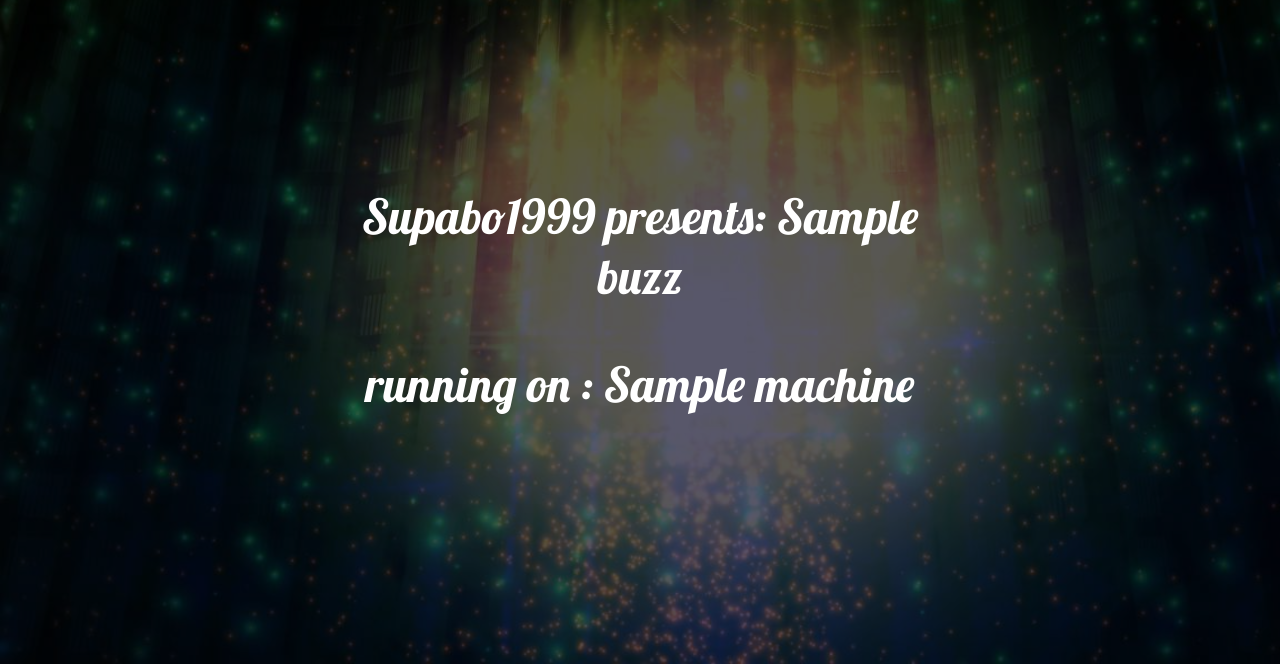
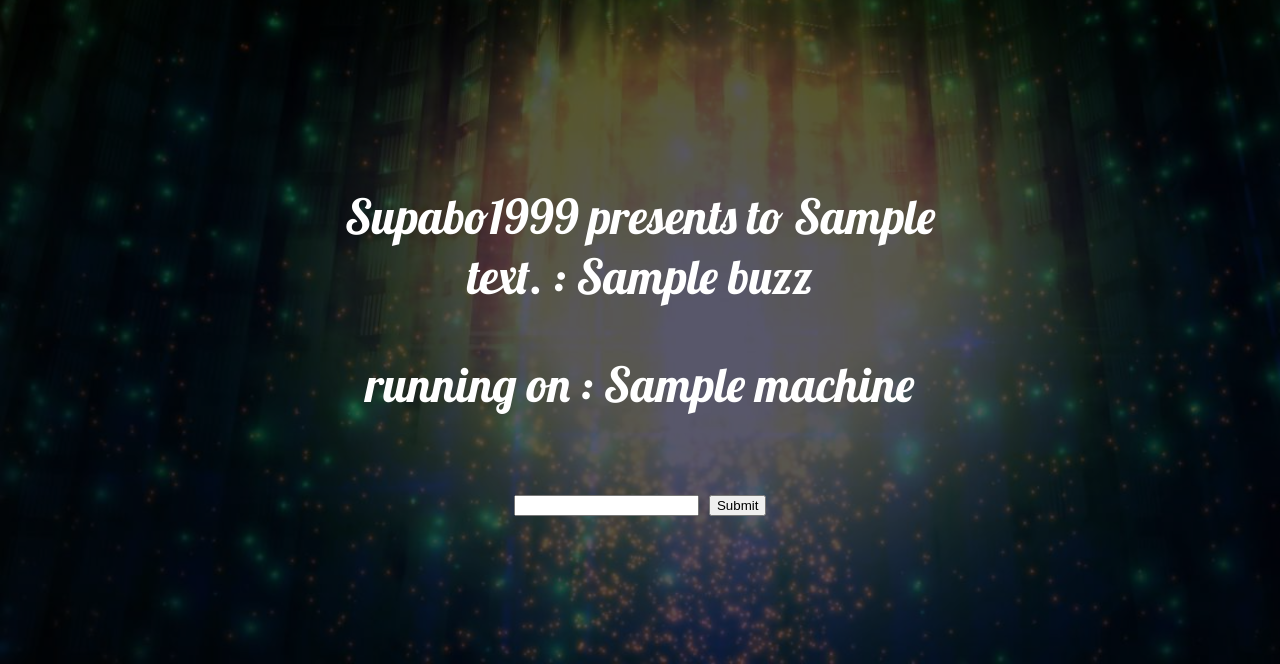
Before and after one commit to supaboy1999/cicd-buzz, a Flask app: template templates/index.html in a window 1280 px wide. Shown: the part 136-800 px from the top of the page. Run offline with Flask 2, Linux system fonts and the light colour scheme; the template is opened without the code that fills it: most values are stand-ins (such as "Sample title", 1, 10 or a date in 2020).

Commit message:
added simple form and POST method

```diff
--- a/app.py
+++ b/app.py
@@ -1,7 +1,7 @@
 import os
 import signal
 import platform
-from flask import Flask, render_template
+from flask import Flask, render_template, request
 from buzz import generator
 
 app = Flask(__name__)
@@ -14,6 +14,14 @@ def generate_buzz():
     title = buzz[:16]
     machine = platform.uname()
     return render_template('index.html', buzz=buzz, machine=machine,title=title)
+@app.route('/', methods=['POST'])
+def generate_buzz_with_text():
+    text = request.form["text"]
+    text = text.upper()
+    buzz = generator.generate_buzz()
+    title = buzz[:16]
+    machine = platform.uname()
+    return render_template('index.html', buzz=buzz, machine=machine,title=title,text=text)
 
 if __name__ == "__main__":
     app.run(host='0.0.0.0', port=int(os.getenv('PORT', 5000)))
--- a/templates/index.html
+++ b/templates/index.html
@@ -28,8 +28,12 @@
   </head>
   <body>
     <div class="buzz">
-      <p class="buzz">Supabo1999 presents: {{ buzz }}</p>
+      <p class="buzz">Supabo1999 presents to {{text}} : {{ buzz }}</p>
       <p class="buzz">running on : {{ machine }}</p>
+      <form method="POST">
+        <input name="text">
+        <input type="submit">
+      </form>
     </div>
   </body>
 </html>
```
